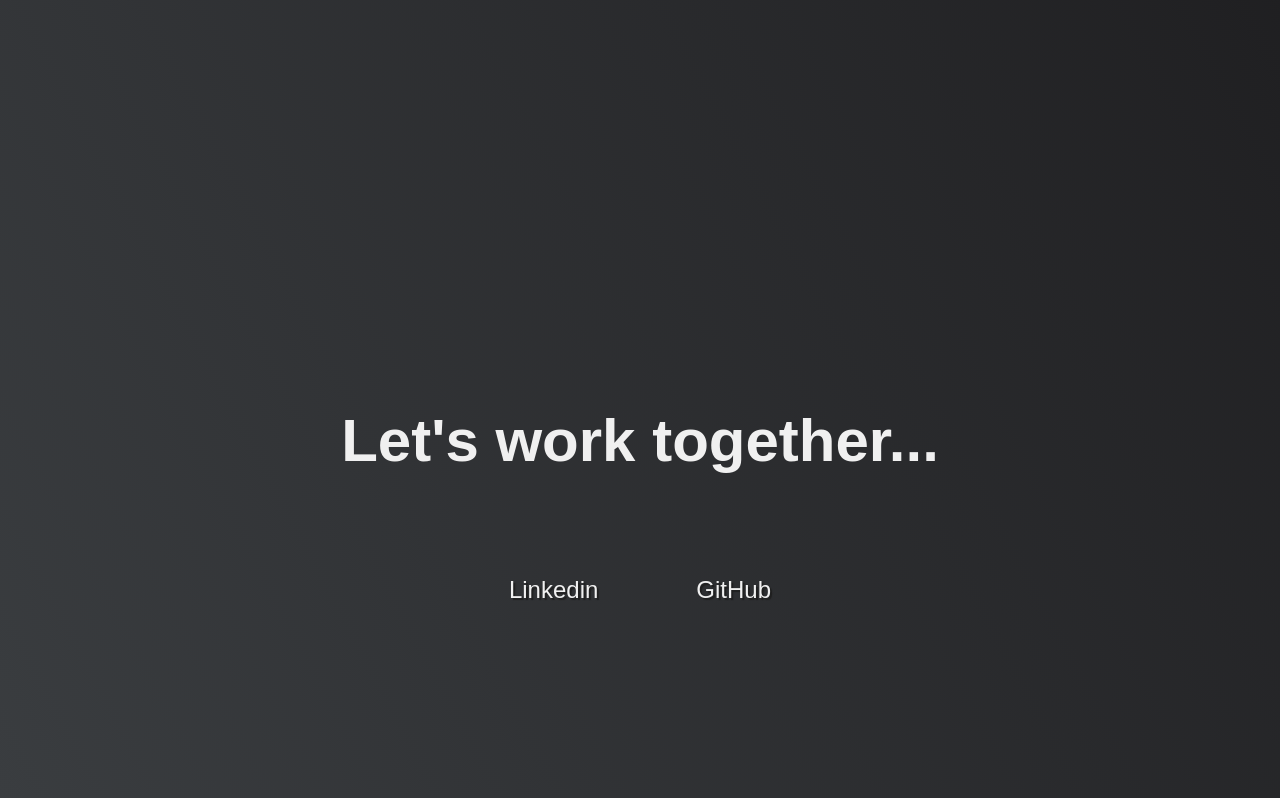
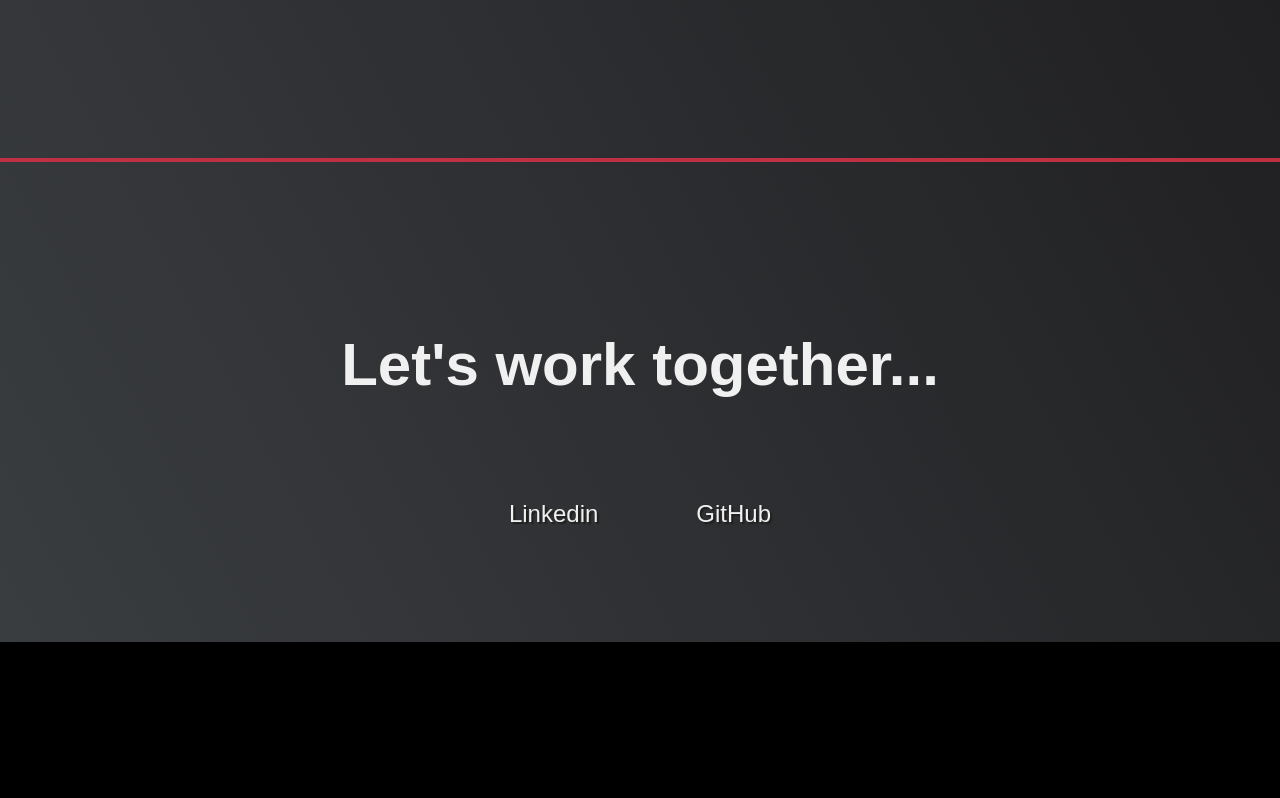
Before and after one commit to LeonardoPerson/Music-Search, a React (Create React App) app: page / in a window 1280 px wide. Shown: the part 927-1725 px from the top of the page. After the commit the page ends 1569 px from the top, so only its background shows below. Built offline with nearby package versions, Linux system fonts and the light colour scheme.

Commit message:
Adding anchor to the header menu

```diff
--- a/src/Header.tsx
+++ b/src/Header.tsx
@@ -5,10 +5,10 @@ const Header = () => {
     <nav id="navbar" className="nav">
       <ul className="nav-list">
         <li>
-          <a href="#welcome-section">About</a>
+          <a href="#about-section">About</a>
         </li>
         <li>
-          <a href="#projects">Songs</a>
+          <a href="#music">Songs</a>
         </li>
         <li>
           <a href="#contact">Contact</a>
--- a/src/index.scss
+++ b/src/index.scss
@@ -128,7 +128,7 @@ ul {
 
 .music-section {
   text-align: center;
-  padding: 10rem 2rem;
+  padding: 10rem 0;
 }
 
 .music-grid {
@@ -170,13 +170,13 @@ ul {
   align-items: center;
   text-align: center;
   width: 100%;
-  height: 80vh;
+  height: 60vh;
+  border-top: 4px solid $main-red;
 }
 
 .contact-section-header > h2 {
   font-size: 6rem;
 }
-
 
 .contact-links {
   display: flex;
@@ -186,7 +186,6 @@ ul {
   margin-top: 4rem;
   flex-wrap: wrap;
 }
-
 
 .contact-details {
   font-size: 2.4rem;
```
Also changed, not shown: 1 other file (tests, documents, lock files or other folders).
